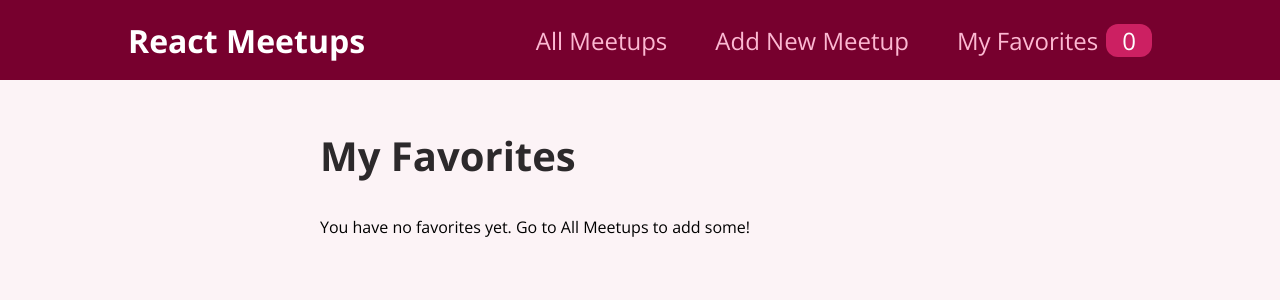
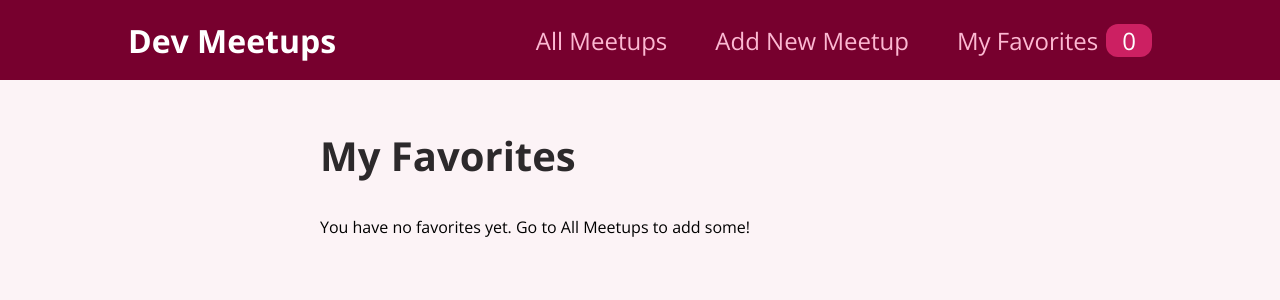
Before and after one commit to mohammadshughri/DevMeetup-ReactJS, a React (Create React App) app: page /favorites in a window 1280 px wide. Shown: the top 300 px of the page. Built offline with nearby package versions, Linux system fonts and the light colour scheme.

Commit message:
Update README.md and clean up

```diff
--- a/src/components/layout/MainNavigation.js
+++ b/src/components/layout/MainNavigation.js
@@ -9,7 +9,7 @@ function MainNavigation() {
 
   return (
     <header className={classes.header}>
-      <div className={classes.logo}>React Meetups</div>
+      <div className={classes.logo}>Dev Meetups</div>
       <nav>
         <ul>
           <li>
@@ -21,7 +21,10 @@ function MainNavigation() {
           <li>
             <Link to="/favorites">
               My Favorites
-              <span className={classes.badge}>{favoritesCtx.totalFavorites}</span></Link>
+              <span className={classes.badge}>
+                {favoritesCtx.totalFavorites}
+              </span>
+            </Link>
           </li>
         </ul>
       </nav>
--- a/src/pages/Favorites.js
+++ b/src/pages/Favorites.js
@@ -7,17 +7,19 @@ function Favorites() {
   const favoritesCtx = useContext(FavoritesContext);
 
   let content;
-
-  if(favoritesCtx.totalFavorites === 0) {
+  // Check if there are favorites and output a reminder
+  if (favoritesCtx.totalFavorites === 0) {
     content = <p>You have no favorites yet. Go to All Meetups to add some!</p>;
   } else {
     content = <MeetupList meetups={favoritesCtx.favorites} />;
   }
 
-  return <section>
-    <h1>My Favorites</h1>
-    {content}
-  </section>
+  return (
+    <section>
+      <h1>My Favorites</h1>
+      {content}
+    </section>
+  );
 }
 
 export default Favorites;
```
Also changed, not shown: 1 other file (tests, documents, lock files or other folders).
